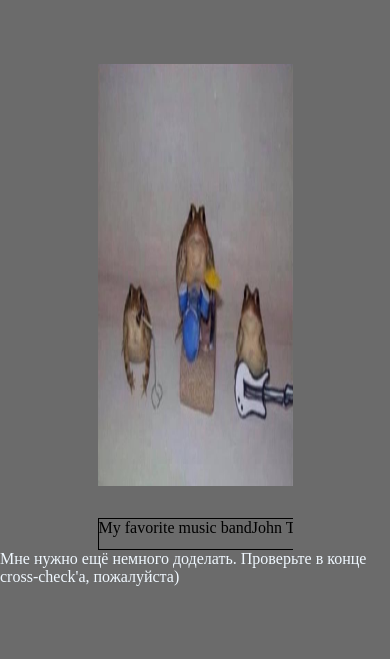
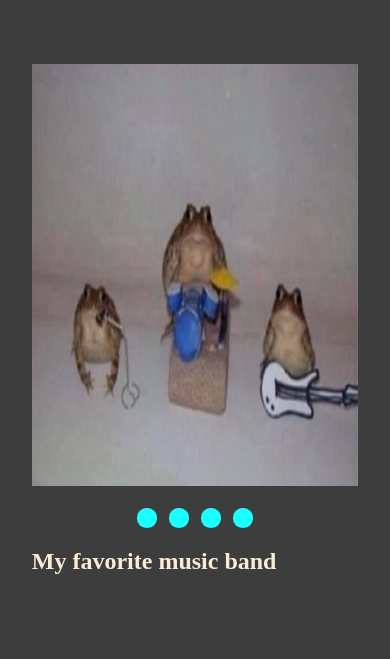
Before and after one commit to nosensejk/cssMemeSlider, a plain HTML site: page cssMemeSlider/index.html in a window 390 px wide. Drawn offline with Linux system fonts and the light colour scheme.

Commit message:
feat: add description movement and btn effects Ср, сен 20, 2023 08:29:15

```diff
--- a/cssMemeSlider/index.html
+++ b/cssMemeSlider/index.html
@@ -4,47 +4,49 @@
    <meta charset="UTF-8">
    <meta name="viewport" content="width=device-width, initial-scale=1.0">
    <link rel="stylesheet" href="style.css">
-   <title>Document</title>
+   <title>The Frogs - House of Rising Frog</title>
 </head>
 <body>
    <div class="container">
-      <div class="imgs">
+      <div class="slider">
          <input type="radio" name="control" id="ctrl1">
          <input type="radio" name="control" id="ctrl2">
          <input type="radio" name="control" id="ctrl3">
          <input type="radio" name="control" id="ctrl4">
+         <div class="imgs">
 
-         <div class="img-cont"><img src="../cssMemeSlider/img/frogband.png" alt=""></div>
-         <div class="img-cont"><img src="../cssMemeSlider/img/drumfrog.png" alt=""></div>
-         <div class="img-cont"><img src="../cssMemeSlider/img/guitarfrog.png" alt=""></div>
-         <div class="img-cont"><img src="../cssMemeSlider/img/singerfrog.png" alt=""></div>
+
+            <div class="img-cont s1"><img src="../cssMemeSlider/img/frogband.png" alt="frogband"></div>
+            <div class="img-cont s2"><img src="../cssMemeSlider/img/drumfrog.png" alt="drumfrog"></div>
+            <div class="img-cont s3"><img src="../cssMemeSlider/img/guitarfrog.png" alt="guitarfrog"></div>
+            <div class="img-cont s4"><img src="../cssMemeSlider/img/singerfrog.png" alt="singerfrog"></div>
          </div>
          <div class="desc-pag">
             <div class="description">
-            <p class="text">My favorite music band</p>
+               <p class="text t1">My favorite music band</p>
                <p class="text">John Travolta</p>
                <p class="text">Bill Gates</p>
                <p class="text">Leonardo Da Vinci</p>
             </div>
             <div class="controls">
                <label for="ctrl1" class="ctrl">
-               <div class="circle"></div>
+                  <div class="circle circle1"></div>
                </label>
                <label for="ctrl2" class="ctrl">
-               <div class="circle"></div>
+                  <div class="circle circle2"></div>
                </label>
                <label for="ctrl3" class="ctrl">
-               <div class="circle"></div>
+                  <div class="circle circle3"></div>
                </label>
                <label for="ctrl4" class="ctrl">
-               <div class="circle"></div>
+                  <div class="circle circle4"></div>
                </label>
             </div>
          </div>
       </div>
 
+   </div>
 
-<p style="color:aliceblue">Мне нужно ещё немного доделать. Проверьте в конце cross-check'a, пожалуйста)</p>
 </body>
 
 </html>
--- a/cssMemeSlider/style.css
+++ b/cssMemeSlider/style.css
@@ -3,13 +3,20 @@
    margin: 0;
 }
 body{
-   background: #6b6b6b;
+   background-color: rgb(61, 61, 61);
 }
 .container{
-   width: 50vw;
+   width: 90vw;
+   /* min-width: 30rem; */
    margin: 0 auto;
    /* border: 1px solid #000; */
    overflow: hidden;
+}
+.slider{
+   width: 93%;
+   max-width: 40em;
+   overflow: hidden;
+   margin: 0 auto;
 }
 .imgs{
    width: 400%;
@@ -23,28 +30,30 @@ body{
 }
 .img-cont{
    width: 25%;
-   position: relative;
+
    transition: all .5s ease;
 
 }
 .img-cont img{
    width: 100%;
    height: 100%;
-   position: relative;
+
 }
 .desc-pag{
    display: flex;
    justify-content: space-between;
+   align-items: center;
    /* border: 1px solid #000; */
 
 }
 .description{
-   /* width: 20%; */
-   display: flex;
-   justify-content: space-around;
-   border: 1px solid #000;
+   /* width: 30%; */
+   height: 1.5em;
+   overflow: hidden;
+   /* border: 1px solid #000; */
    text-wrap:nowrap;
-   position: relative;
+
+   /* position: relative; */
 }
 .description p {
    /* margin-right: 4em; */
@@ -58,9 +67,9 @@ body{
 
 }
 .circle{
-   width: 69%;
-   height: 69%;
-   background-color: aqua;
+   width: 60%;
+   height: 60%;
+   background-color: rgb(28, 255, 255);
    border-radius: 50%;
 }
 .ctrl{
@@ -76,7 +85,14 @@ body{
    background: #fff;
 }
 .text{
-   position: relative;
+   font-size: 1.5em;
+   transition: all .5s ease;
+   font-weight: 700;
+   color: antiquewhite;
+   /* margin-top: 1em; */
+}
+.t1{
+   margin-top: -0.1em;
 }
 .circle{
    cursor: pointer;
@@ -85,30 +101,74 @@ input[name="control"]{
    display: none;
 }
 
-#ctrl1:checked ~ .img-cont{
-   left: 0;
+#ctrl1:checked ~ .imgs .s1{
+   margin-left: 0;
 }
-#ctrl1:checked ~ .text{
-   left: 0;
+#ctrl1:checked ~ .desc-pag .t1{
+   margin-top: 0;
 }
 
-#ctrl2:checked ~ .img-cont{
-   left: -25%;
+#ctrl2:checked ~ .imgs .s1 {
+   margin-left: -25%;
 }
-#ctrl2:checked ~ .text{
-   left: 20px;
+#ctrl2:checked ~ .desc-pag .t1{
+   margin-top: -1.1em;
 }
 
-#ctrl3:checked ~ .img-cont{
-   left: -50%;
+#ctrl3:checked ~ .imgs .s1{
+   margin-left: -50%;
 }
-#ctrl3:checked ~ .text{
-   left: 40px;
+#ctrl3:checked ~ .desc-pag .t1{
+   margin-top: -2.2em;
 }
 
-#ctrl4:checked ~ .img-cont{
-   left: -75%;
+#ctrl4:checked ~ .imgs .s1{
+   margin-left: -75%;
 }
-#ctrl4:checked ~ .text{
-   left: 60px;
+#ctrl4:checked ~ .desc-pag .t1{
+   margin-top: -3.3em;
 }
+
+#ctrl1:checked ~ .desc-pag .circle1,
+#ctrl2:checked ~ .desc-pag .circle2,
+#ctrl3:checked ~ .desc-pag .circle3,
+#ctrl4:checked ~ .desc-pag .circle4{
+   border: 3px solid rgb(28, 255, 255);
+   background-color: rgb(61, 61, 61);
+   box-sizing: border-box;
+}
+#ctrl1:checked ~ .desc-pag .ctrl:hover .circle,
+#ctrl2:checked ~ .desc-pag .ctrl:hover .circle,
+#ctrl3:checked ~ .desc-pag .ctrl:hover .circle,
+#ctrl4:checked ~ .desc-pag .ctrl:hover .circle{
+   border-color: #fff;
+}
+
+#ctrl1:active:not(:checked) ~ .desc-pag .circle1,
+#ctrl2:active:not(:checked) ~ .desc-pag .circle2,
+#ctrl3:active:not(:checked) ~ .desc-pag .circle3,
+#ctrl4:active:not(:checked) ~ .desc-pag .circle4{
+   background: rgb(114, 114, 114);
+}
+
+
+@media (max-width:768px){
+   .container{
+      /* width: 90vw; */
+   }
+   .desc-pag{
+      flex-direction: column-reverse;
+   }
+   .controls{
+      justify-content: center;
+      margin-bottom: 1em;
+   }
+   .imgs{
+      margin-bottom: 1em;
+   }
+
+   .description{
+      width: 100%;
+
+   }
+}
```
Lines whose indentation alone changed are shown as unchanged.
